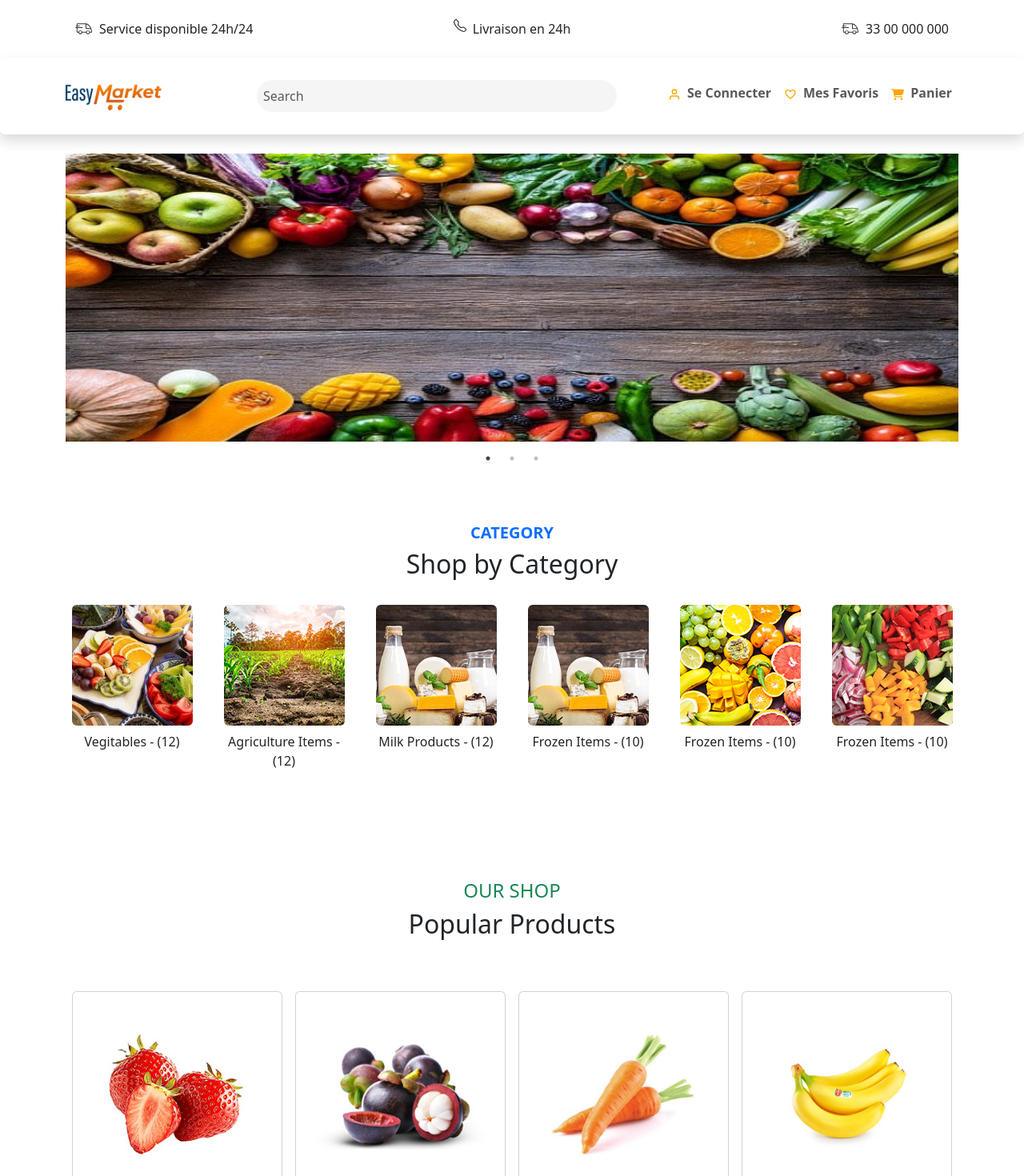
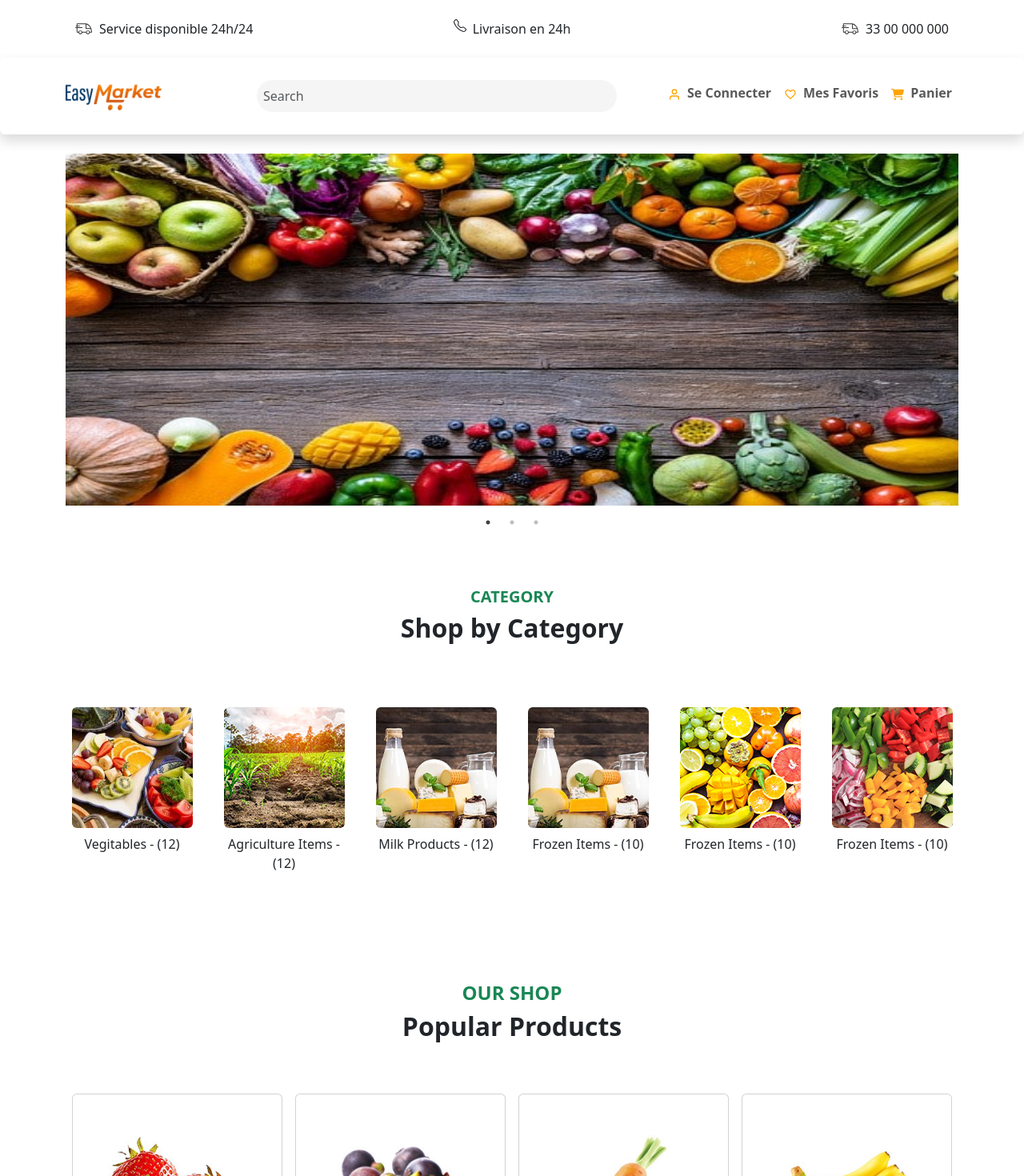
Before and after one commit to bayezalle/flow-appli, a React (Create React App) app: page / in a window 1280 px wide. Shown: the top 1470 px of the page at 80% size. Built offline with nearby package versions, Linux system fonts and the light colour scheme.

Commit message:
nouvelle commit

```diff
--- a/src/Compenets/Home/Banner.jsx
+++ b/src/Compenets/Home/Banner.jsx
@@ -15,7 +15,7 @@ function Banner() {
 
     const imageStyle = {
         width: "100%",
-        maxHeight: "360px"
+        maxHeight: "440px"
     };
 
     return (
--- a/src/Compenets/Home/Carousell.jsx
+++ b/src/Compenets/Home/Carousell.jsx
@@ -50,8 +50,8 @@ function Carousell() {
   return (
     <div className="slider-container py-5">
 		<div className="fw-bolder text-center py-5">
-			<h4 className="text-success">OUR SHOP</h4>
-			<h2 className="text-dark">Popular Products</h2>
+			<h4 className="text-success fw-bold">OUR SHOP</h4>
+			<h2 className="text-dark fw-bold">Popular Products</h2>
 		</div>
       <Slider {...settings}>
         <div className="p-2 text-center">
--- a/src/Compenets/Home/Home.jsx
+++ b/src/Compenets/Home/Home.jsx
@@ -24,22 +24,15 @@ import Banner from './Banner'
 const Home = () => {
   return (
     <div class="banner pt-4">
-        {/* <div class="container">
-          <div className="bannier relative">
-            <img src={ad1} className='w-100' height={420} alt="" />
-            <div className="text-center fs-2 text-orange absolute z-5">
-              <h1 className='fw-bold fs-2 py-4'>La Boite à Outils des Vendeurs !</h1>
-              <p className='text-white'>Obtenez un site ecommerce à partir de 25 000 FCFA /mois et<br/> un outil de gestion performant.</p>
-            </div>
+      <section id="section1">
+          <div className="container-fluid">
+            <Banner />
           </div>
-        </div> */}
-          <Banner />
-        <section>
         <div class="container-fluid big-padding pt-5 category">
         <div class="container-xl">
-            <div class="row section-title text-center mt-5">
-              <h4 class="text-center fs-5 text-primary fw-bolder">CATEGORY</h4>
-              <h2>Shop by Category</h2>
+            <div class="row section-title text-center py-5">
+              <h4 class="text-center fs-5 text-success fw-bolder">CATEGORY</h4>
+              <h2 className='fw-bold text-dark'>Shop by Category</h2>
             </div>
             <div class="row mt-4">
 
@@ -70,13 +63,11 @@ const Home = () => {
             </div>
         </div>
       </div>
-      </section>
-     <section className=''>
-     <div className="container">
+      <div className="container">
         <Carousell />
       </div>
-     </section>
-      <section>
+      </section>
+      <section id="section2">
         <div class="container-fluid big-padding bg-light category mt-5">
         <div class="container-xl">
           <div class="row pt-5">
@@ -132,7 +123,7 @@ const Home = () => {
         </div>
       </div>
       </section>
-      <section>
+      <section id="section3">
       <div class="container-fluid big-padding category mt-5">
           <div class="container-xl pt-5">
             <div class="row">
```
